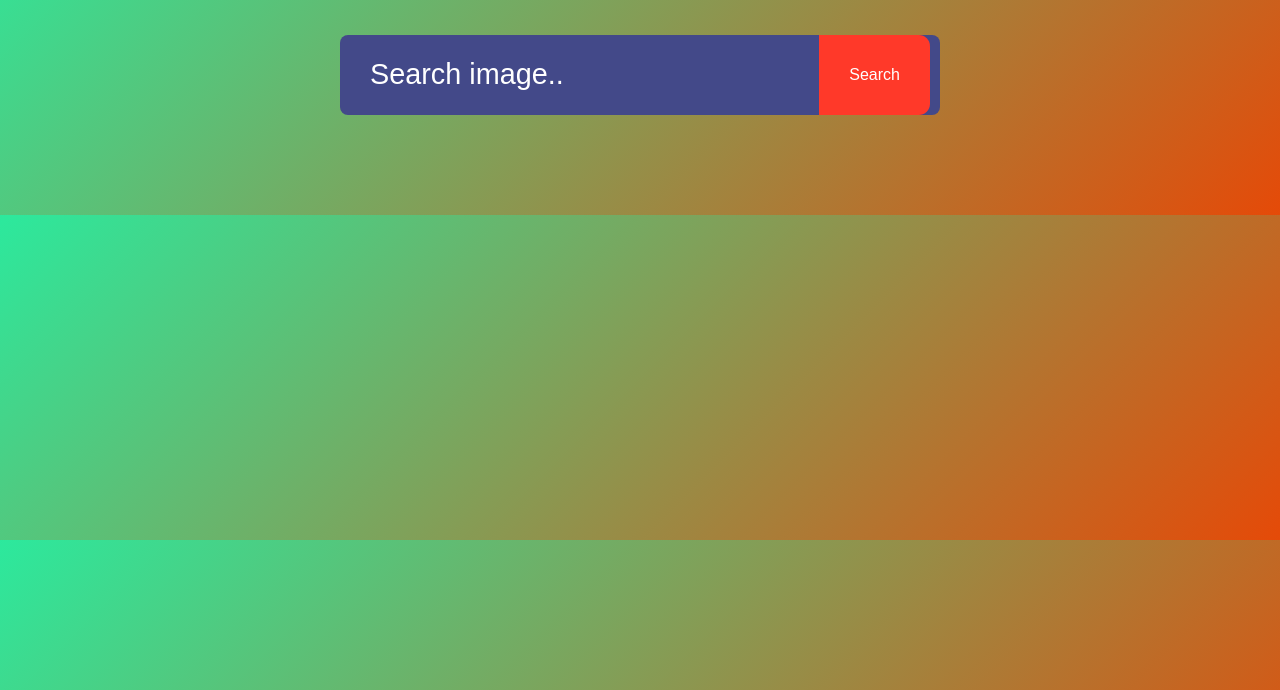
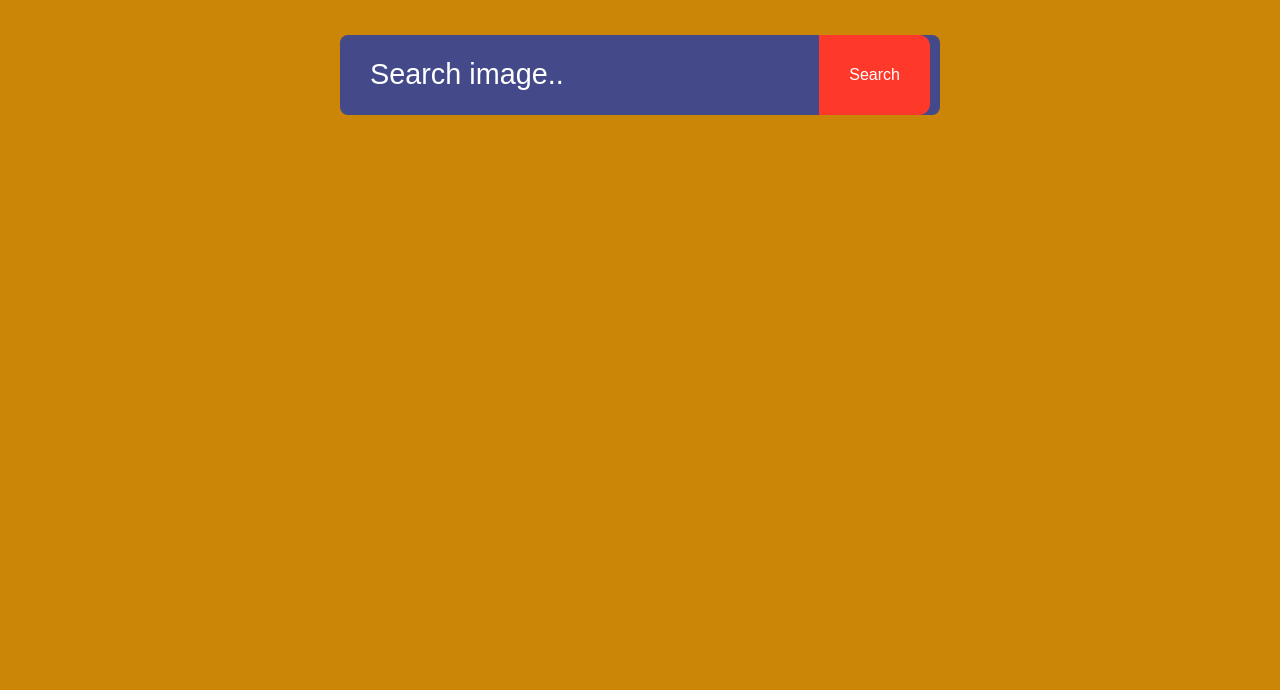
Before and after one commit to Sagarkumar6204/Image-Search-Engine, a plain HTML site: page index.html in a window 1280 px wide. Shown: the part 110-800 px from the top of the page. Drawn offline with Linux system fonts and the light colour scheme.

Commit message:
Update style.css

```diff
--- a/style.css
+++ b/style.css
@@ -6,7 +6,7 @@
 }
 
 body {
-    background: linear-gradient(135deg,#2ce99d, #e54a08);
+    background:#cb8607;
     color: #fff;
     font-size: 1rem;
 }
```
